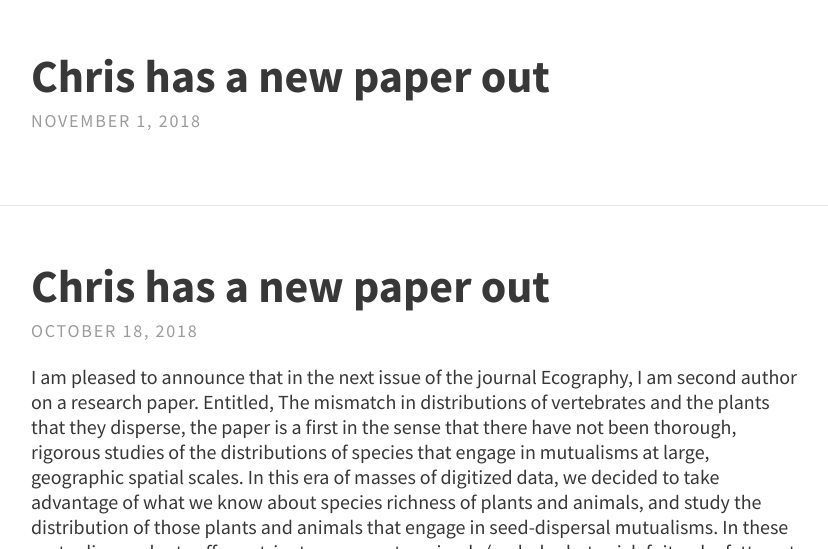
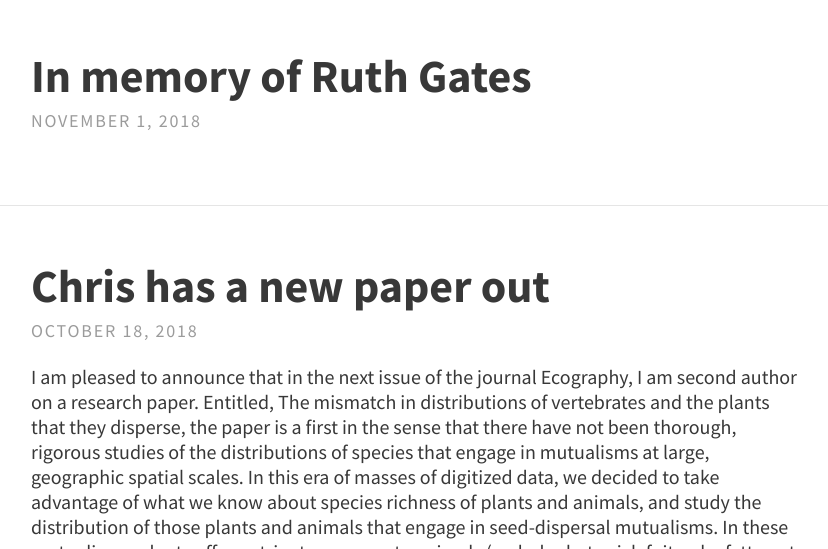
Before and after one commit to davan690/ColbyEcology.github.io, a Jekyll site: the page built from index.html, in a window 1280 px wide and 900 px high, cut to the strip 351-900 px from the top of the window. Shown: the whole strip, without its empty margins (225-1053 px from the left). Built offline with Jekyll 4.4.1, drawn with Linux system fonts in a browser that asks for light colours; the list of posts is cut into pages by our own code.

Commit message:
gates post edit

```diff
--- a/_posts/2018-11-01-GatesLoss.md
+++ b/_posts/2018-11-01-GatesLoss.md
@@ -1,6 +1,6 @@
 ---
 layout: post
-title: Chris has a new paper out
+title: In memory of Ruth Gates
 feature-img: "assets/img/features/dawn-dusk-horizon-60100_edit.jpg"
 thumbnail:
 tags: [Coral, Conservation, Mutualism]
@@ -10,6 +10,6 @@ tags: [Coral, Conservation, Mutualism]
 
 Last week marine and coral science lost a brilliant scientist, unrelenting advocate for coral, and upstanding human being, Ruth Gates.
 
-Any attempt that I would even begin make to to describe who she was or her life would be utter drivel compared to Ed Yong's *memoriam*, so I'll guide you to his piece:
+Any attempt that I would even begin make to to describe who she was or her life would be utter drivel compared to Ed Yong's piece in *The Atlantic*, so I'll guide you there:
 
 [The Fight for Corals Loses Its Great Champion](https://www.theatlantic.com/science/archive/2018/10/optimist-who-believed-saving-corals/574240/)
```
